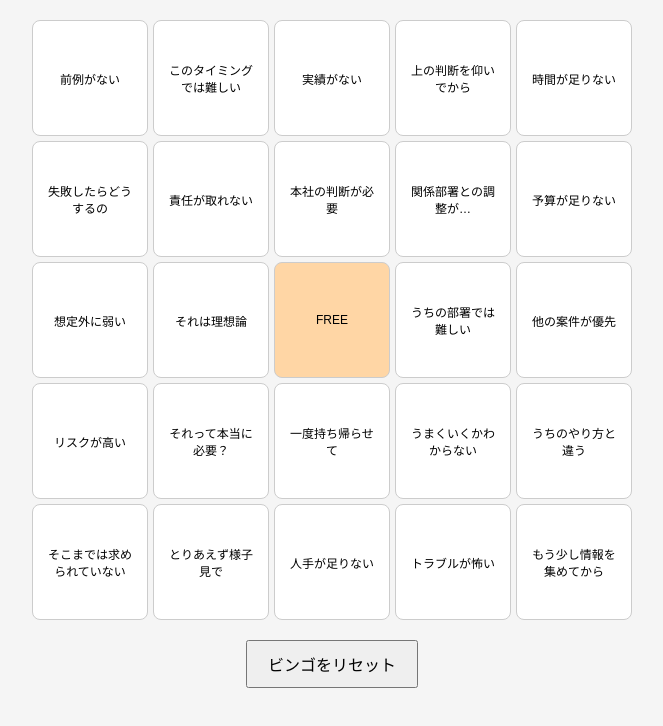
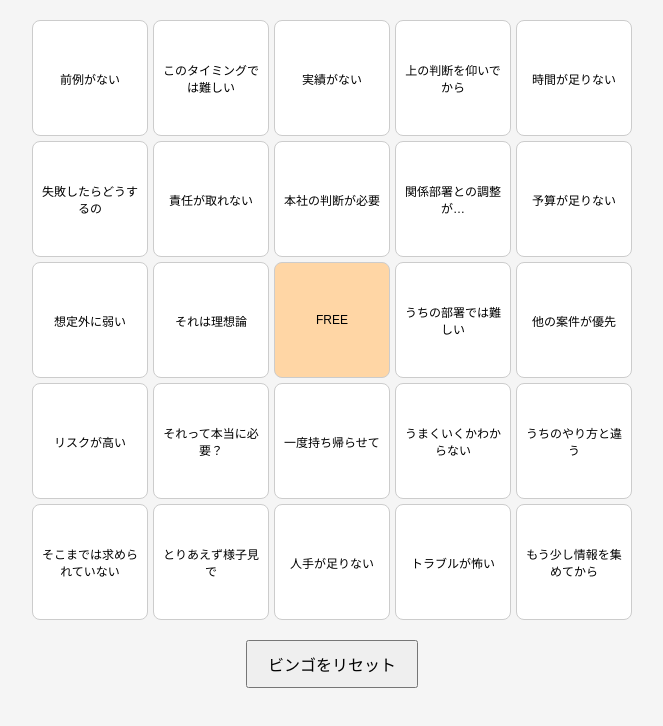
Before and after one commit to you-keikaku/meating-bingo, a plain HTML site: page index.html in a window 1280 px wide. Shown: the part 52-778 px from the top of the page, without its empty margins (308-971 px from the left). Drawn offline with Linux system fonts and the light colour scheme.

Commit message:
Update index.html

```diff
--- a/index.html
+++ b/index.html
@@ -12,7 +12,10 @@
       font-family: sans-serif;
       text-align: center;
       background-color: #f5f5f5;
-      overflow-x: hidden;
+      box-sizing: border-box;
+    }
+    *, *::before, *::after {
+      box-sizing: inherit;
     }
     h1 {
       margin-top: 20px;
@@ -25,19 +28,17 @@
       align-items: center;
       justify-content: center;
       padding: 10px;
-      box-sizing: border-box;
     }
     #bingo {
       display: grid;
       grid-template-columns: repeat(5, 1fr);
       gap: 5px;
-      width: 95vw;
+      width: 100%;
       max-width: 600px;
     }
     .cell {
       background-color: white;
       border: 1px solid #ccc;
-      padding: 10px;
       aspect-ratio: 1 / 1;
       cursor: pointer;
       user-select: none;
@@ -47,8 +48,8 @@
       justify-content: center;
       font-size: 12px;
       border-radius: 8px;
-      box-sizing: border-box;
       word-break: break-word;
+      padding: 5px;
     }
     .marked {
       background-color: #a2d2ff;
```
